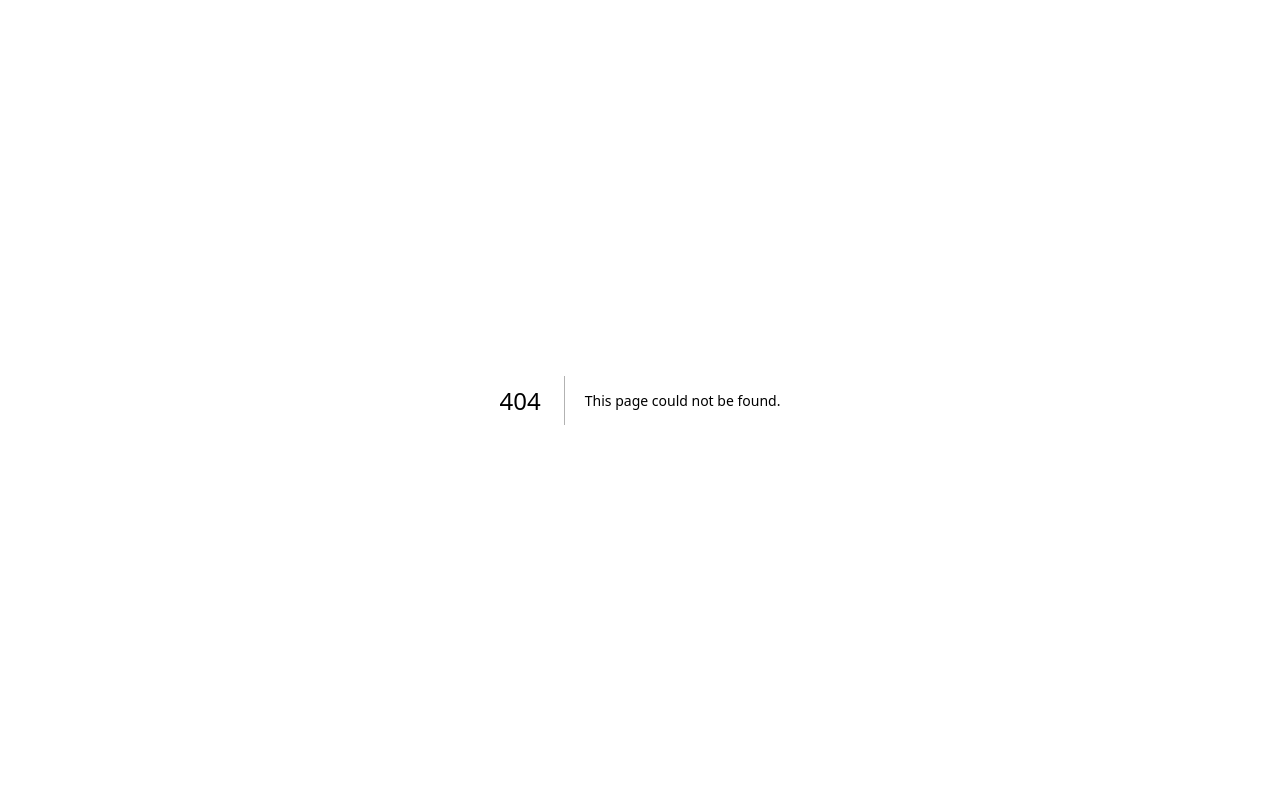
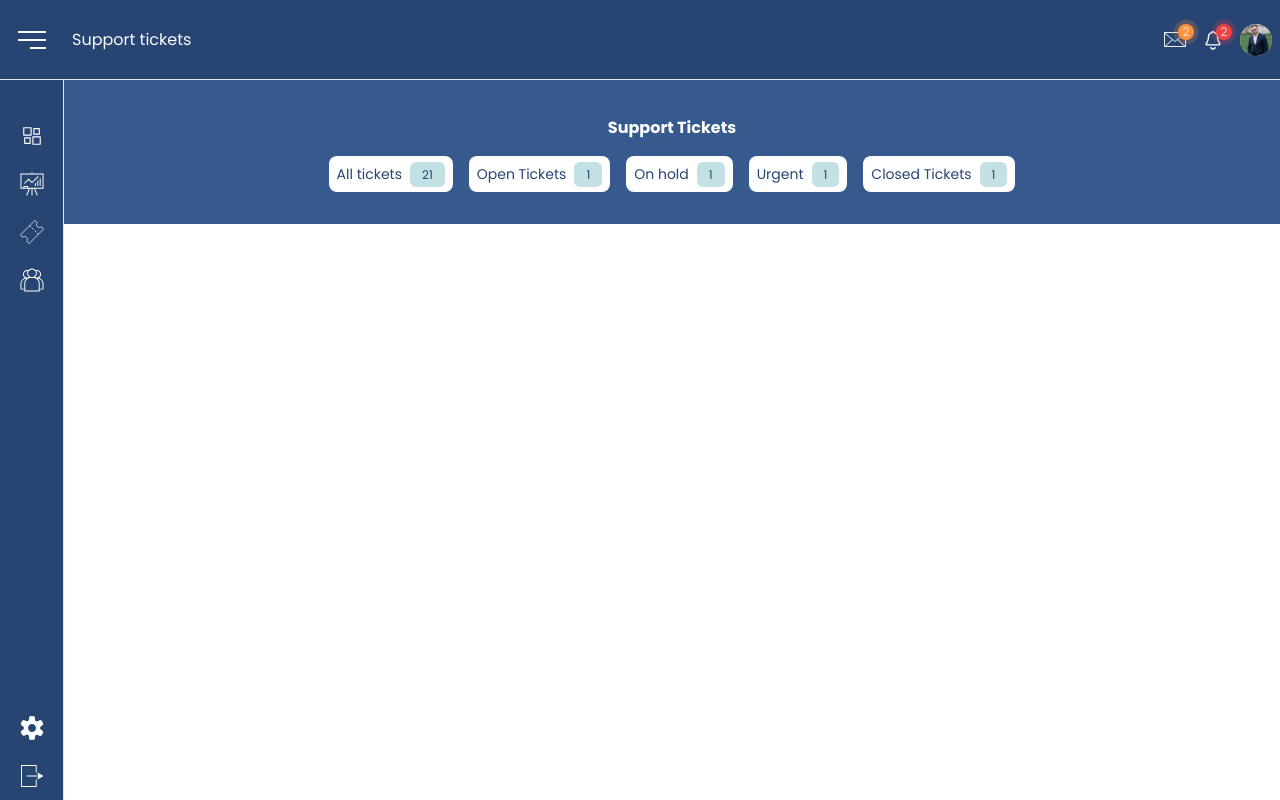
Before and after one commit to manawara/support-tikets-system, a Next.js app: page /tickets in a window 1280 px wide. Before the commit this address had no page. Built offline with nearby package versions, Linux system fonts and the light colour scheme.

Commit message:
Add new component SidebarTicket to the page tickets

```diff
--- a/app/(dashboard)/layout.tsx
+++ b/app/(dashboard)/layout.tsx
@@ -8,7 +8,7 @@ const DashboardLayout = ({ children }: { children: ReactNode }) => {
       <HamburgerProvider>
         <Header />
         <Sidebar />
-        {children}
+        <div className="mt-2 min-[500px]:ml-[64px]">{children}</div>
       </HamburgerProvider>
     </main>
   )
--- /dev/null
+++ b/app/(dashboard)/tickets/page.tsx
@@ -0,0 +1,11 @@
+import SidebarTicket from '@/components/SidebarTicket/SidebarTicket'
+
+const page = () => {
+  return (
+    <div>
+      <SidebarTicket />
+    </div>
+  )
+}
+
+export default page
--- a/app/layout.tsx
+++ b/app/layout.tsx
@@ -28,7 +28,7 @@ export default function RootLayout({
   children: React.ReactNode
 }>) {
   return (
-    <html lang="en" className={`${lato.variable} ${poppins.variable}`}>
+    <html lang="en" className={`${lato.variable} ${poppins.variable} text-white`}>
       <body>{children}</body>
     </html>
   )
--- a/components/Sidebar/Sidebar.tsx
+++ b/components/Sidebar/Sidebar.tsx
@@ -45,7 +45,7 @@ const Sidebar = () => {
         transition={{ type: 'spring', stiffness: 300, damping: 25, staggerChildren: 0.5 }}
         className="fixed top-0 left-0 h-full max-h-screen py-4 bg-darkBlue text-white overflow-hidden sm:w-auto "
       >
-        <nav className="px-4 pt-24 flex flex-col justify-between h-full">
+        <nav className="px-4 pt-24 flex flex-col justify-between h-full  min-h-screen pb-4   border-solid border-r">
           <div>
             {menuItems.map((item, index) => (
               <SidebarItem key={index} item={item} isTablet={isTablet} />
--- /dev/null
+++ b/components/SidebarTicket/NavTicketItem.tsx
@@ -0,0 +1,28 @@
+'use client'
+import { motion } from 'framer-motion'
+import Link from 'next/link'
+
+type NavTicketItemProps = {
+  name: string
+  count: number
+  index: number
+}
+const NavTicketItem = ({ name, count, index }: NavTicketItemProps) => {
+  return (
+    <motion.li
+      key={index}
+      initial={{ opacity: 0, y: -20 }}
+      animate={{ opacity: 1, y: 0 }}
+      transition={{ duration: 0.3 }}
+      whileHover={{ scale: 1.05, transition: { duration: 0.1 } }}
+      className="flex items-center justify-between w-full sm:w-auto sm:bg-white rounded-lg p-2"
+    >
+      <Link href="/">
+        <span className="mr-2 sm:text-darkBlue">{name}</span>
+        <span className="bg-babyBlue rounded-md px-3 py-1 text-darkBlue text-xs">{count}</span>
+      </Link>
+    </motion.li>
+  )
+}
+
+export default NavTicketItem
--- /dev/null
+++ b/components/SidebarTicket/NavTicketList.tsx
@@ -0,0 +1,27 @@
+import React from 'react'
+import NavTicketItem from './NavTicketItem'
+
+type NavItemType = {
+  name: string
+  count: number
+}
+
+type NavTicketProps = {
+  items: NavItemType[]
+  title: string
+}
+
+const NavTicketList = ({ items, title }: NavTicketProps) => {
+  return (
+    <div className="mt-4 px-4">
+      <div className="font-semibold text-center">{title}</div>
+      <ul className="py-2 mt-2 flex flex-wrap justify-center gap-4 text-sm">
+        {items.map((item, index) => (
+          <NavTicketItem key={index} {...item} index={index} />
+        ))}
+      </ul>
+    </div>
+  )
+}
+
+export default NavTicketList
--- /dev/null
+++ b/components/SidebarTicket/SidebarTicket.tsx
@@ -0,0 +1,22 @@
+import NavTicketList from './NavTicketList'
+
+const SidebarTicket = () => {
+  return (
+    <aside className="py-6 bg-[#375a8e] px-4">
+      <nav>
+        <NavTicketList
+          title="Support Tickets"
+          items={[
+            { name: 'All tickets', count: 21 },
+            { name: 'Open Tickets', count: 1 },
+            { name: 'On hold', count: 1 },
+            { name: 'Urgent', count: 1 },
+            { name: 'Closed Tickets', count: 1 },
+          ]}
+        />
+      </nav>
+    </aside>
+  )
+}
+
+export default SidebarTicket
```
